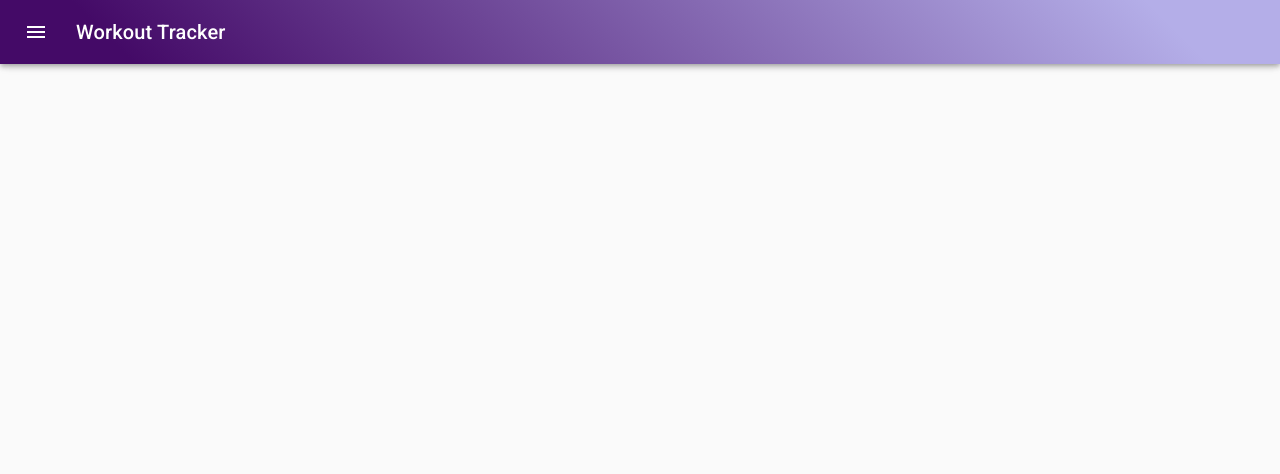
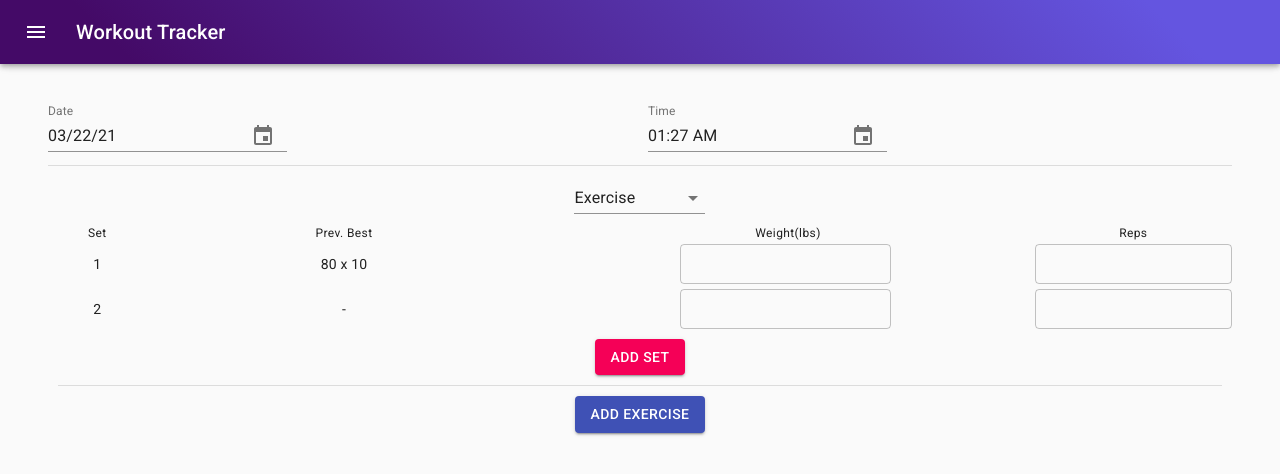
Before and after one commit to Chyrus/workout, a React (Create React App) app: page / in a window 1280 px wide. Shown: the top 474 px of the page. Built offline with nearby package versions, Linux system fonts and the light colour scheme.

Commit message:
Proto v0.11

```diff
--- a/package.json
+++ b/package.json
@@ -3,11 +3,14 @@
   "version": "0.1.0",
   "private": true,
   "dependencies": {
+    "@date-io/date-fns": "^1.3.13",
     "@material-ui/core": "^4.11.3",
     "@material-ui/icons": "^4.11.2",
+    "@material-ui/pickers": "^3.3.10",
     "@testing-library/jest-dom": "^5.11.9",
     "@testing-library/react": "^11.2.5",
     "@testing-library/user-event": "^12.8.3",
+    "date-fns": "^2.19.0",
     "onsenui": "^2.11.2",
     "react": "^17.0.1",
     "react-dom": "^17.0.1",
--- a/src/App.js
+++ b/src/App.js
@@ -1,5 +1,8 @@
 import React from 'react';
 import ReactDOM from 'react-dom';
+import Container from '@material-ui/core/Container';
+import Paper from '@material-ui/core/Paper';
+import Grid from '@material-ui/core/Grid';
 import clsx from 'clsx';
 import { makeStyles, useTheme } from '@material-ui/core/styles';
 import Drawer from '@material-ui/core/Drawer';
@@ -16,23 +19,42 @@ import ChevronRightIcon from '@material-ui/icons/ChevronRight';
 import ListItem from '@material-ui/core/ListItem';
 import ListItemIcon from '@material-ui/core/ListItemIcon';
 import ListItemText from '@material-ui/core/ListItemText';
-import InboxIcon from '@material-ui/icons/MoveToInbox';
-import MailIcon from '@material-ui/icons/Mail';
 import FitnessCenterIcon from '@material-ui/icons/FitnessCenter';
 import ListIcon from '@material-ui/icons/List';
 import EqualizerIcon from '@material-ui/icons/Equalizer';
 import SettingsIcon from '@material-ui/icons/Settings';
 import HelpIcon from '@material-ui/icons/Help';
 import ExitToAppIcon from '@material-ui/icons/ExitToApp';
+import 'date-fns';
+import DateFnsUtils from '@date-io/date-fns';
+import {
+  MuiPickersUtilsProvider,
+  KeyboardTimePicker,
+  KeyboardDatePicker,
+} from '@material-ui/pickers';
+import Button from '@material-ui/core/Button'
+import MenuItem from '@material-ui/core/MenuItem';
+import InputLabel from '@material-ui/core/InputLabel';
+import FormHelperText from '@material-ui/core/FormHelperText';
+import FormControl from '@material-ui/core/FormControl';
+import Select from '@material-ui/core/Select';
+import NativeSelect from '@material-ui/core/NativeSelect';
+import TextField from '@material-ui/core/TextField';
 
-const drawerWidth = 240;
+const drawerWidth = 140;
 
 const useStyles = makeStyles((theme) => ({
   root: {
+    flexGrow: 1,
     display: 'flex',
   },
+  paper: {
+    padding: theme.spacing(1),
+    textAlign: 'center',
+    color: theme.palette.text.secondary,
+  },
   appBar: {
-    background: 'linear-gradient(45deg, #440a67 10%, #b4aee8 90%)',
+    background: 'linear-gradient(45deg, #440a67 10%, #6455e0 90%)',
     transition: theme.transitions.create(['margin', 'width'], {
       easing: theme.transitions.easing.sharp,
       duration: theme.transitions.duration.leavingScreen,
@@ -83,9 +105,19 @@ const useStyles = makeStyles((theme) => ({
     }),
     marginLeft: 0,
   },
+  listItemIcon: {
+    minWidth: '30px',
+  },
+  formControl: {
+    margin: theme.spacing(1),
+    minWidth: 120,
+  },
+  selectEmpty: {
+    marginTop: theme.spacing(2),
+  },
 }));
 
-export default function PersistentDrawerLeft() {
+export default function App() {
   const classes = useStyles();
   const theme = useTheme();
   const [open, setOpen] = React.useState(false);
@@ -98,9 +130,46 @@ export default function PersistentDrawerLeft() {
     setOpen(false);
   };
 
+  const [selectedDate, setSelectedDate] = React.useState(new Date());
+
+  const handleDateChange = (date) => {
+    setSelectedDate(date);
+  };
+
+  const [state, setState] = React.useState({
+    age: '',
+    name: 'Exercise',
+  });
+
+  const handleChange = (event) => {
+    const name = event.target.name;
+    setState({
+      ...state,
+      [name]: event.target.value,
+    });
+  };
+  function FormRow() {
+
+    return (
+      <React.Fragment>
+        <Grid item xs={4}>
+          <Paper className={classes.paper}>item</Paper>
+        </Grid>
+        <Grid item xs={4}>
+          <Paper className={classes.paper}>item</Paper>
+        </Grid>
+        <Grid item xs={4}>
+          <Paper className={classes.paper}>item</Paper>
+        </Grid>
+      </React.Fragment>
+    );
+  }
+
   return (
     <div className={classes.root}>
       <CssBaseline />
+
+      {/* top app bar */}
       <AppBar
         position="fixed"
         className={clsx(classes.appBar, {
@@ -122,6 +191,8 @@ export default function PersistentDrawerLeft() {
           </Typography>
         </Toolbar>
       </AppBar>
+
+      {/* side menu */}
       <Drawer
         className={classes.drawer}
         variant="persistent"
@@ -138,65 +209,204 @@ export default function PersistentDrawerLeft() {
         </div>
         <Divider />
         <List>
-          <ListItem button key='Current Workout'>
-            <ListItemIcon><FitnessCenterIcon /></ListItemIcon>
-            <ListItemText primary='Current Workout' />
+          <ListItem button key='Workout'>
+            <ListItemIcon className={clsx(classes.listItemIcon)}><FitnessCenterIcon /></ListItemIcon>
+            <ListItemText primary='Workout' />
           </ListItem>
-          <ListItem button key='Workout Log'>
-            <ListItemIcon><ListIcon /></ListItemIcon>
-            <ListItemText primary='Workout Log' />
+          <ListItem button key='History'>
+            <ListItemIcon className={clsx(classes.listItemIcon)}><ListIcon /></ListItemIcon>
+            <ListItemText primary='History' />
           </ListItem>
           <ListItem button key='Stats'>
-            <ListItemIcon><EqualizerIcon /></ListItemIcon>
+            <ListItemIcon className={clsx(classes.listItemIcon)}><EqualizerIcon /></ListItemIcon>
             <ListItemText primary='Stats' />
           </ListItem>
         </List>
         <Divider />
         <List>
           <ListItem button key='Settings'>
-            <ListItemIcon><SettingsIcon /></ListItemIcon>
+            <ListItemIcon className={clsx(classes.listItemIcon)}><SettingsIcon /></ListItemIcon>
             <ListItemText primary='Settings' />
           </ListItem>
           <ListItem button key='Help'>
-            <ListItemIcon><HelpIcon /></ListItemIcon>
+            <ListItemIcon className={clsx(classes.listItemIcon)}><HelpIcon /></ListItemIcon>
             <ListItemText primary='Help' />
           </ListItem>
           <ListItem button key='Log Out'>
-            <ListItemIcon><ExitToAppIcon /></ListItemIcon>
-            <ListItemText primary='Log Out' />
+            <ListItemIcon className={clsx(classes.listItemIcon)}><ExitToAppIcon /></ListItemIcon>
+            <ListItemText primary='Logout' />
           </ListItem>
         </List>
       </Drawer>
+
+      {/* main content  */}
       <main
         className={clsx(classes.content, {
           [classes.contentShift]: open,
         })}
       >
         <div className={classes.drawerHeader} />
-        {/* <Typography paragraph>
-          Lorem ipsum dolor sit amet, consectetur adipiscing elit, sed do eiusmod tempor incididunt
-          ut labore et dolore magna aliqua. Rhoncus dolor purus non enim praesent elementum
-          facilisis leo vel. Risus at ultrices mi tempus imperdiet. Semper risus in hendrerit
-          gravida rutrum quisque non tellus. Convallis convallis tellus id interdum velit laoreet id
-          donec ultrices. Odio morbi quis commodo odio aenean sed adipiscing. Amet nisl suscipit
-          adipiscing bibendum est ultricies integer quis. Cursus euismod quis viverra nibh cras.
-          Metus vulputate eu scelerisque felis imperdiet proin fermentum leo. Mauris commodo quis
-          imperdiet massa tincidunt. Cras tincidunt lobortis feugiat vivamus at augue. At augue eget
-          arcu dictum varius duis at consectetur lorem. Velit sed ullamcorper morbi tincidunt. Lorem
-          donec massa sapien faucibus et molestie ac.
-        </Typography>
-        <Typography paragraph>
-          Consequat mauris nunc congue nisi vitae suscipit. Fringilla est ullamcorper eget nulla
-          facilisi etiam dignissim diam. Pulvinar elementum integer enim neque volutpat ac
-          tincidunt. Ornare suspendisse sed nisi lacus sed viverra tellus. Purus sit amet volutpat
-          consequat mauris. Elementum eu facilisis sed odio morbi. Euismod lacinia at quis risus sed
-          vulputate odio. Morbi tincidunt ornare massa eget egestas purus viverra accumsan in. In
-          hendrerit gravida rutrum quisque non tellus orci ac. Pellentesque nec nam aliquam sem et
-          tortor. Habitant morbi tristique senectus et. Adipiscing elit duis tristique sollicitudin
-          nibh sit. Ornare aenean euismod elementum nisi quis eleifend. Commodo viverra maecenas
-          accumsan lacus vel facilisis. Nulla posuere sollicitudin aliquam ultrices sagittis orci a.
-        </Typography> */}
+        <Container>
+        <MuiPickersUtilsProvider utils={DateFnsUtils}>
+      <Grid container spacing={2}>
+        <Grid item xs={6}>
+          <KeyboardDatePicker
+            margin="normal"
+            id="date-picker-dialog"
+            label="Date"
+            format="MM/dd/yy"
+            value={selectedDate}
+
+            onChange={handleDateChange}
+            KeyboardButtonProps={{
+              'aria-label': 'change date',
+            }}
+            InputAdornmentProps={{ edge: 'end'}}
+          />
+        </Grid>
+        <Grid item xs={6}>
+          <KeyboardTimePicker
+            margin="normal"
+            id="time-picker"
+            label="Time"
+            value={selectedDate}
+            onChange={handleDateChange}
+            KeyboardButtonProps={{
+              'aria-label': 'change time',
+            }}
+          />
+        </Grid>
+      </Grid>
+    </MuiPickersUtilsProvider>
+
+    <Divider style={{marginTop: '5px'}}/>
+
+    <Grid container align="center">
+      <Grid item xs={1} />
+      <Grid item xs={10}>
+      <FormControl style={{marginTop: '0px'}} className={classes.formControl}>
+        {/* <InputLabel htmlFor="name-native-disabled">Exercise</InputLabel> */}
+        <NativeSelect
+          className={classes.selectEmpty}
+          value={state.name}
+          onChange={handleChange}
+          inputProps={{
+            name: 'name',
+          }}
+        >
+          <option aria-label="None" name="Exercise" disabled>Exercise</option>
+          <optgroup label="Chest">
+            <option value="benchPress">Bench Press</option>
+            <option value="flys">Flys</option>
+          </optgroup>
+          <optgroup label="Legs">
+            <option value="legPress">Leg Press</option>
+            <option value="legCurls">Leg Curls</option>
+          </optgroup>
+        </NativeSelect>
+      </FormControl>
+      </Grid>
+      <Grid item xs={1} />
+    </Grid>
+
+
+
+    <Grid container align="center">
+      <Grid item xs={1}>
+        <Typography variant="caption">Set</Typography>
+      </Grid>
+      <Grid item xs={4}>
+      <Typography variant="caption">Prev. Best</Typography>
+      </Grid>
+      <Grid item xs={5}>
+      <Typography variant="caption">Weight(lbs)</Typography>
+      </Grid>
+      <Grid item xs={2}>
+      <Typography variant="caption">Reps</Typography>
+      </Grid>
+    </Grid>
+
+    <Grid container align="center" alignItems="center">
+      <Grid item xs={1}>
+        <Typography variant="body2">1</Typography>
+      </Grid>
+      <Grid item xs={4}>
+      <Typography variant="body2">80 x 10</Typography>
+      </Grid>
+      <Grid item xs={5}>
+      <Typography variant="body2">
+        <form>
+          <TextField style={{marginRight: '5px'}} type="number" size="small" id="outlined" variant="outlined" />
+        </form>
+      </Typography>
+      </Grid>
+      <Grid item xs={2}>
+      <Typography variant="body2">
+        <form>
+          <TextField type="number" size="small" id="outlined" variant="outlined" />
+        </form>
+      </Typography>
+      </Grid>
+    </Grid>
+
+    <Grid style={{marginTop: '5px'}} container align="center" alignItems="center">
+      <Grid item xs={1}>
+        <Typography variant="body2">2</Typography>
+      </Grid>
+      <Grid item xs={4}>
+      <Typography variant="body2">-</Typography>
+      </Grid>
+      <Grid item xs={5}>
+      <Typography variant="body2">
+        <form>
+          <TextField style={{marginRight: '5px'}} type="number" size="small" id="outlined" variant="outlined" />
+        </form>
+      </Typography>
+      </Grid>
+      <Grid item xs={2}>
+      <Typography variant="body2">
+        <form>
+          <TextField type="number" size="small" id="outlined" variant="outlined" />
+        </form>
+      </Typography>
+      </Grid>
+    </Grid>
+
+    <Grid style={{marginTop: '10px'}} container align="center">
+      <Grid item xs={3} />
+      <Grid item xs={6}>
+        <Button variant="contained" color="secondary">
+          Add Set
+        </Button>
+      </Grid>
+      <Grid item xs={3} />
+    </Grid>
+
+    <Divider style={{margin: '10px'}}/>
+
+    <Grid container align="center">
+      <Grid item xs={3} />
+      <Grid item xs={6}>
+        <Button variant="contained" color="primary">
+          Add Exercise
+        </Button>
+      </Grid>
+      <Grid item xs={3} />
+    </Grid>
+        {/* <Grid container spacing={0}>
+          <Grid container item xs={12} spacing={0}>
+            <FormRow />
+          </Grid>
+          <Grid container item xs={12} spacing={0}>
+            <FormRow />
+          </Grid>
+          <Grid container item xs={12} spacing={0}>
+            <FormRow />
+          </Grid>
+        </Grid> */}
+        </Container>
       </main>
+
     </div>
   );
 }
```
Also changed, not shown: 1 other file (tests, documents, lock files or other folders).
